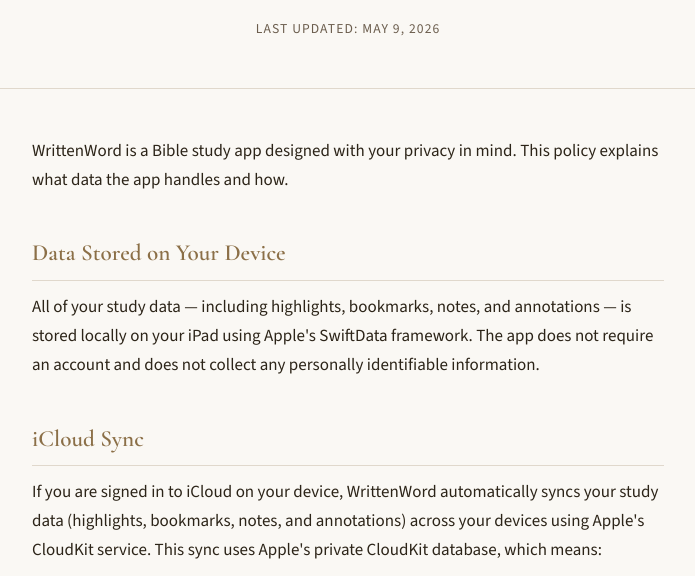
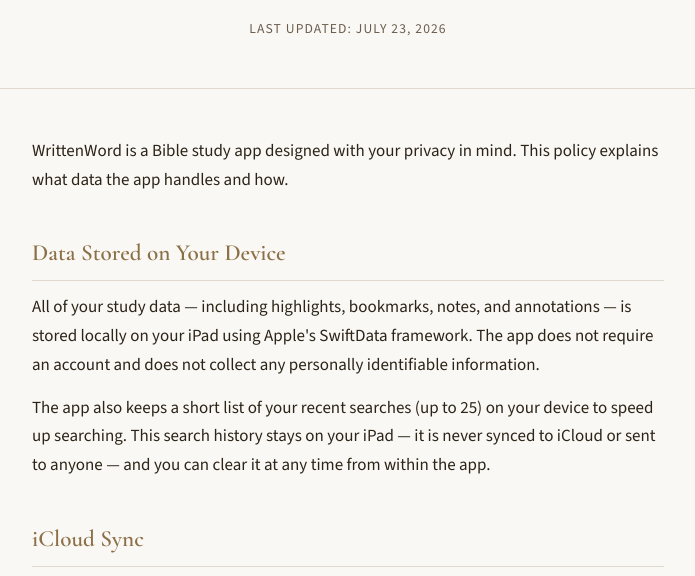
Before and after one commit to andrewmbales/writtenword-legal, a plain HTML site: page index.html in a window 1280 px wide. Shown: the part 172-748 px from the top of the page, without its empty margins (292-987 px from the left). Drawn offline with nearby package versions, Linux system fonts and the light colour scheme.

Commit message:
Update privacy policy with new date and search history info
Updated the last modified date and added a paragraph about search history.

```diff
--- a/index.html
+++ b/index.html
@@ -17,9 +17,7 @@
             --border: #e0d8cc;
             --max-width: 680px;
         }
-
         * { margin: 0; padding: 0; box-sizing: border-box; }
-
         body {
             font-family: 'Source Sans 3', -apple-system, sans-serif;
             background: var(--bg);
@@ -28,13 +26,11 @@
             font-size: 17px;
             -webkit-font-smoothing: antialiased;
         }
-
         header {
             text-align: center;
             padding: 64px 24px 48px;
             border-bottom: 1px solid var(--border);
         }
-
         header h1 {
             font-family: 'Cormorant Garamond', Georgia, serif;
             font-size: 2.4rem;
@@ -43,14 +39,12 @@
             letter-spacing: -0.02em;
             margin-bottom: 8px;
         }
-
         header .subtitle {
             font-family: 'Cormorant Garamond', Georgia, serif;
             font-size: 1.15rem;
             font-style: italic;
             color: var(--text-secondary);
         }
-
         header .updated {
             margin-top: 20px;
             font-size: 0.85rem;
@@ -58,17 +52,14 @@
             text-transform: uppercase;
             letter-spacing: 0.08em;
         }
-
         main {
             max-width: var(--max-width);
             margin: 0 auto;
             padding: 48px 24px 80px;
         }
-
         section {
             margin-bottom: 40px;
         }
-
         h2 {
             font-family: 'Cormorant Garamond', Georgia, serif;
             font-size: 1.45rem;
@@ -78,22 +69,18 @@
             padding-bottom: 6px;
             border-bottom: 1px solid var(--border);
         }
-
         p {
             margin-bottom: 14px;
         }
-
         ul {
             margin: 12px 0 14px 20px;
             list-style: none;
         }
-
         ul li {
             position: relative;
             padding-left: 16px;
             margin-bottom: 8px;
         }
-
         ul li::before {
             content: '·';
             position: absolute;
@@ -102,7 +89,6 @@
             font-weight: 600;
             font-size: 1.2em;
         }
-
         a {
             color: var(--accent);
             text-decoration: underline;
@@ -110,11 +96,9 @@
             text-underline-offset: 3px;
             transition: text-decoration-color 0.2s;
         }
-
         a:hover {
             text-decoration-color: var(--accent);
         }
-
         footer {
             max-width: var(--max-width);
             margin: 0 auto;
@@ -122,16 +106,13 @@
             border-top: 1px solid var(--border);
             text-align: center;
         }
-
         footer p {
             font-size: 0.9rem;
             color: var(--text-secondary);
         }
-
         footer a {
             color: var(--text-secondary);
         }
-
         @media (max-width: 480px) {
             header { padding: 48px 20px 36px; }
             header h1 { font-size: 1.9rem; }
@@ -141,23 +122,20 @@
     </style>
 </head>
 <body>
-
 <header>
     <h1>WrittenWord</h1>
     <div class="subtitle">Privacy Policy</div>
-    <div class="updated">Last updated: May 9, 2026</div>
+    <div class="updated">Last updated: July 23, 2026</div>
 </header>
-
 <main>
     <section>
         <p>WrittenWord is a Bible study app designed with your privacy in mind. This policy explains what data the app handles and how.</p>
     </section>
-
     <section>
         <h2>Data Stored on Your Device</h2>
         <p>All of your study data — including highlights, bookmarks, notes, and annotations — is stored locally on your iPad using Apple's SwiftData framework. The app does not require an account and does not collect any personally identifiable information.</p>
+        <p>The app also keeps a short list of your recent searches (up to 25) on your device to speed up searching. This search history stays on your iPad — it is never synced to iCloud or sent to anyone — and you can clear it at any time from within the app.</p>
     </section>
-
     <section>
         <h2>iCloud Sync</h2>
         <p>If you are signed in to iCloud on your device, WrittenWord automatically syncs your study data (highlights, bookmarks, notes, and annotations) across your devices using Apple's CloudKit service. This sync uses Apple's private CloudKit database, which means:</p>
@@ -169,46 +147,37 @@
         </ul>
         <p>You can view the current sync status in the app's Settings screen.</p>
     </section>
-
     <section>
         <h2>Local Backups</h2>
         <p>WrittenWord creates automatic local backups of your study data on your device. These backups are included in your standard iCloud device backup if you have iCloud Backup enabled in your iPad's Settings. Backup management is available within the app under Settings.</p>
     </section>
-
     <section>
         <h2>Bible Text</h2>
         <p>The NASB 1995 Bible text is stored locally in a read-only database on your device. It is never uploaded, synced, or transmitted over the network.</p>
     </section>
-
     <section>
         <h2>Analytics, Advertising, and Tracking</h2>
         <p>WrittenWord contains no analytics, advertising, crash reporting, or tracking of any kind. The app does not collect usage data or behavioral information.</p>
     </section>
-
     <section>
         <h2>Children's Privacy</h2>
         <p>WrittenWord does not collect personal information from anyone, including children.</p>
     </section>
-
     <section>
         <h2>Third-Party Services</h2>
         <p>The only third-party service used is Apple's CloudKit for iCloud sync, as described above. No other third-party services, SDKs, or APIs are used.</p>
     </section>
-
     <section>
         <h2>Changes</h2>
         <p>If this policy changes, we will update this page with a new date.</p>
     </section>
-
     <section>
         <h2>Contact</h2>
         <p>If you have any questions about this Privacy Policy, you can contact us by email: <a href="mailto:writtenwordsupport@gmail.com">writtenwordsupport@gmail.com</a></p>
     </section>
 </main>
-
 <footer>
     <p>&copy; 2026 WrittenWord</p>
 </footer>
-
 </body>
 </html>
```
